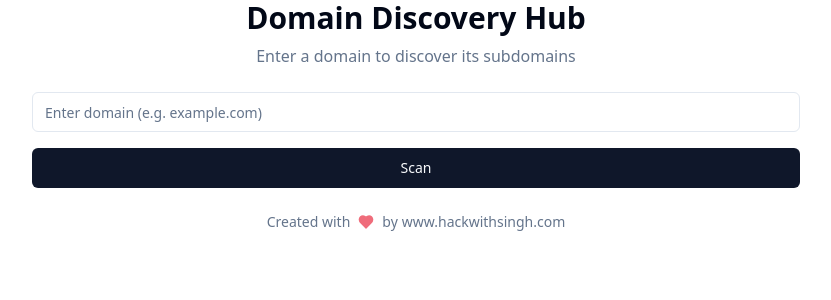
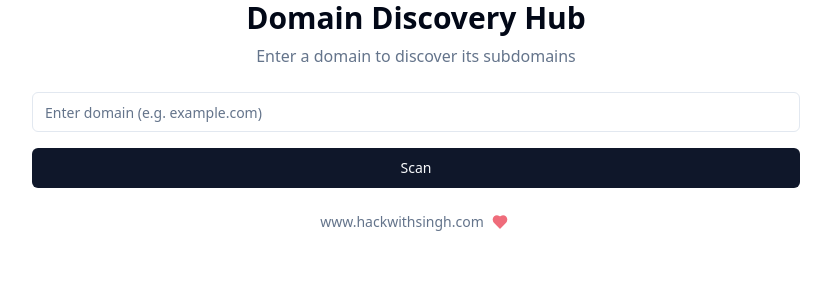
Before and after one commit to testnuc/domain-discovery-hub, a React (Vite) app: page / in a window 1280 px wide. Shown: the top 300 px of the page, without its empty margins (224-1055 px from the left). Built offline with nearby package versions, Linux system fonts and the light colour scheme.

Commit message:
Update footer text and style
Changed the footer text to display "www.hackwithsingh.com" with a glowing heart effect for improved visual appeal.
[skip gpt_engineer]

```diff
--- a/src/components/SubdomainScanner.tsx
+++ b/src/components/SubdomainScanner.tsx
@@ -114,13 +114,6 @@ export const SubdomainScanner = () => {
       </div>
 
       <div className="flex items-center justify-center gap-1 mt-8 text-sm text-muted-foreground">
-        Created with{" "}
-        <Heart
-          className="inline-block w-4 h-4 mx-1 animate-pulse"
-          fill="#ea384c"
-          color="#ea384c"
-        />{" "}
-        by{" "}
         <a
           href="https://www.hackwithsingh.com"
           target="_blank"
@@ -129,6 +122,11 @@ export const SubdomainScanner = () => {
         >
           www.hackwithsingh.com
         </a>
+        <Heart
+          className="inline-block w-4 h-4 mx-1 animate-pulse"
+          fill="#ea384c"
+          color="#ea384c"
+        />
       </div>
     </div>
   );
```
